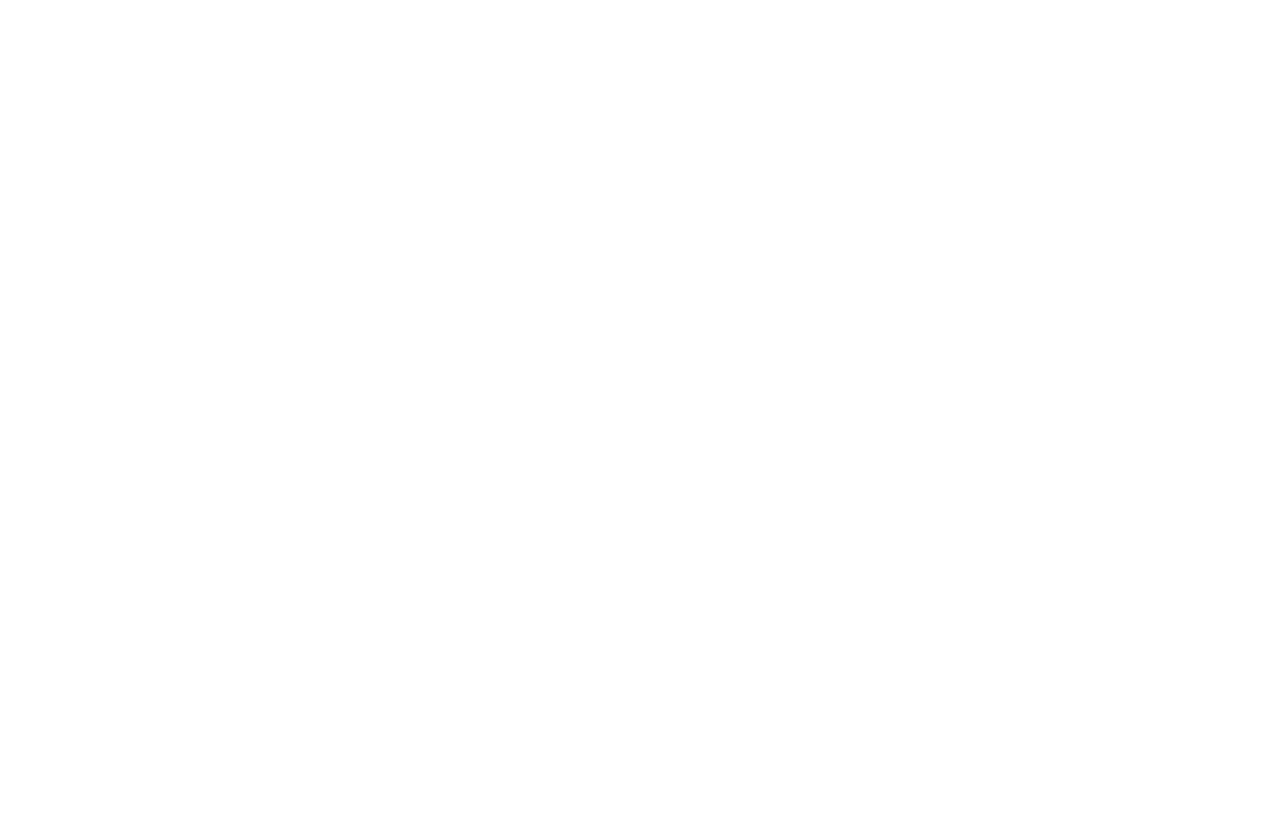
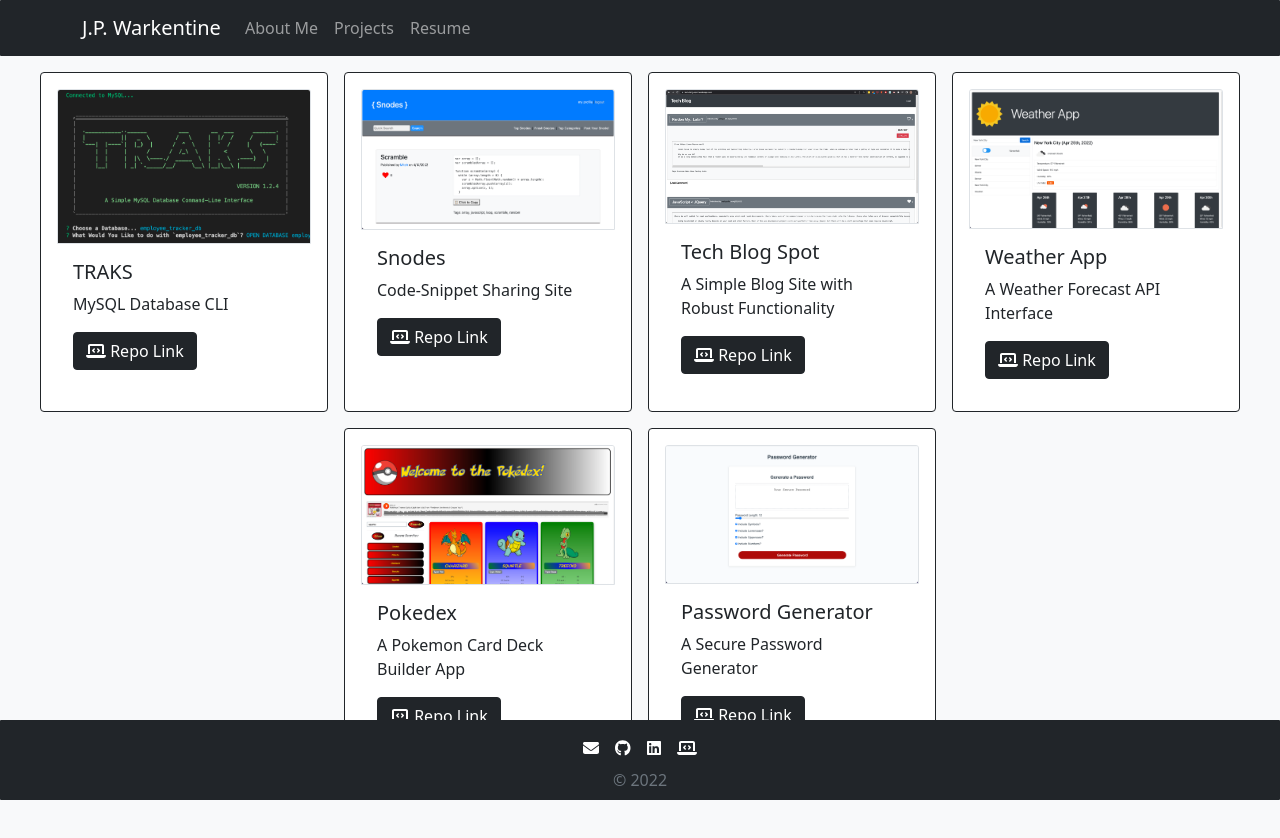
Before and after one commit to jonathan-warkentine/react-portfolio, a React (Create React App) app: page /#/projects in a window 1280 px wide. Before the commit this address led to /. Shown: the top 838 px of the page. Before the commit the page ends 800 px from the top, so only its background shows below. Built offline with nearby package versions, Linux system fonts and the light colour scheme.

Commit message:
switched to Hashrouter; pages finally rendering in github pages deployment

```diff
--- a/public/index.html
+++ b/public/index.html
@@ -24,7 +24,7 @@
       work correctly both with client-side routing and a non-root public URL.
       Learn how to configure a non-root public URL by running `npm run build`.
     -->
-    <title>Warkentine Portfolio</title>
+    <title>Jonathan Warkentine</title>
   </head>
   <body>
     <noscript>You need to enable JavaScript to run this app.</noscript>
--- a/src/App.js
+++ b/src/App.js
@@ -1,10 +1,10 @@
-import { BrowserRouter as Router, Routes, Route } from 'react-router-dom';
+import { HashRouter, Routes, Route } from 'react-router-dom';
 import {Home, About, Projects} from './pages';
 import './App.css';
 
 function App() {
   return (
-    <Router basename='/react-portfolio'>
+    <HashRouter>
       <div className="flex-column justify-center align-center min-100-vh bg-primary">
         <Routes>
           <Route
@@ -21,7 +21,7 @@
           />
         </Routes>
       </div>
-    </Router>
+    </HashRouter>
   );
 }
 
--- a/src/components/Header.js
+++ b/src/components/Header.js
@@ -5,10 +5,10 @@
     return (
         <Navbar bg="dark" variant="dark" style={{position: 'sticky', top: 0, zIndex: 1, borderRadius: 1}}>
             <Container>
-                <Navbar.Brand href="/react-portfolio">J.P. Warkentine</Navbar.Brand>
+                <Navbar.Brand href="/">J.P. Warkentine</Navbar.Brand>
                     <Nav className="me-auto">
-                    <Nav.Link href="/react-portfolio/about">About Me</Nav.Link>
-                    <Nav.Link href='/react-portfolio/projects'>Projects</Nav.Link>
+                    <Nav.Link href="/react-portfolio/#/about">About Me</Nav.Link>
+                    <Nav.Link href='/react-portfolio/#/projects'>Projects</Nav.Link>
                     <Nav.Link href="https://warkentine.info/assets/pdfs/Warkentine_Resume.pdf">Resume</Nav.Link>
                 </Nav>
             </Container>
--- a/src/pages/Home.js
+++ b/src/pages/Home.js
@@ -7,7 +7,9 @@
     return (
         <div>
             <Header/>
-
+            <div>
+                <h1>Hello! My name is Jonathan. I am a...</h1>
+            </div>
             <Footer/>
         </div>
     )
--- a/src/pages/Projects.js
+++ b/src/pages/Projects.js
@@ -14,7 +14,7 @@
     return (
         <div className='bg-light'>
             <Header/>
-            <div className='container-fluid d-flex gap-3 flex-wrap p-2'>
+            <div className='container-fluid d-flex justify-content-center gap-3 flex-wrap p-3'>
                 {projects.map(project => {
                     return (
                         <Card className='p-3 bg-white' border='dark' style={{ width: '18rem' }} onMouseOver={(e) => e.target.style.cursor='pointer'} onClick={() => window.location.replace(project.link)}>
```
